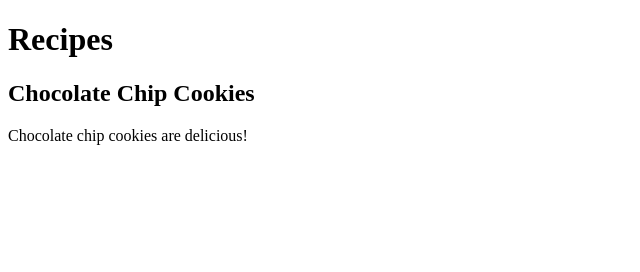
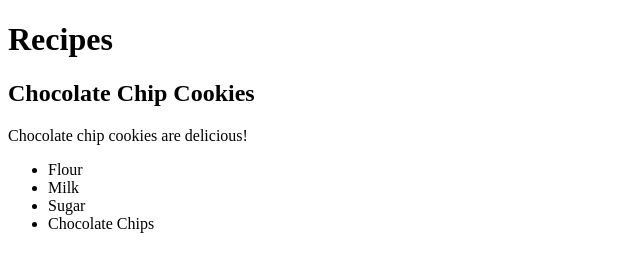
Before and after one commit to mulchy/html-practice, a plain HTML site: page index.html in a window 1280 px wide. Shown: the whole page, without its empty margins (0-640 px from the left). Drawn offline with Linux system fonts and the light colour scheme.

Commit message:
Added list of ingredients

```diff
--- a/index.html
+++ b/index.html
@@ -12,7 +12,15 @@
     <section>
       <h2>Chocolate Chip Cookies</h2>
 
+      <!-- This is a comment -->
       <p>Chocolate chip cookies are delicious!</p>
+
+      <ul>
+        <li>Flour</li>
+        <li>Milk</li>
+        <li>Sugar</li>
+        <li>Chocolate Chips</li>
+      </ul>
 
     </section>
 
```
